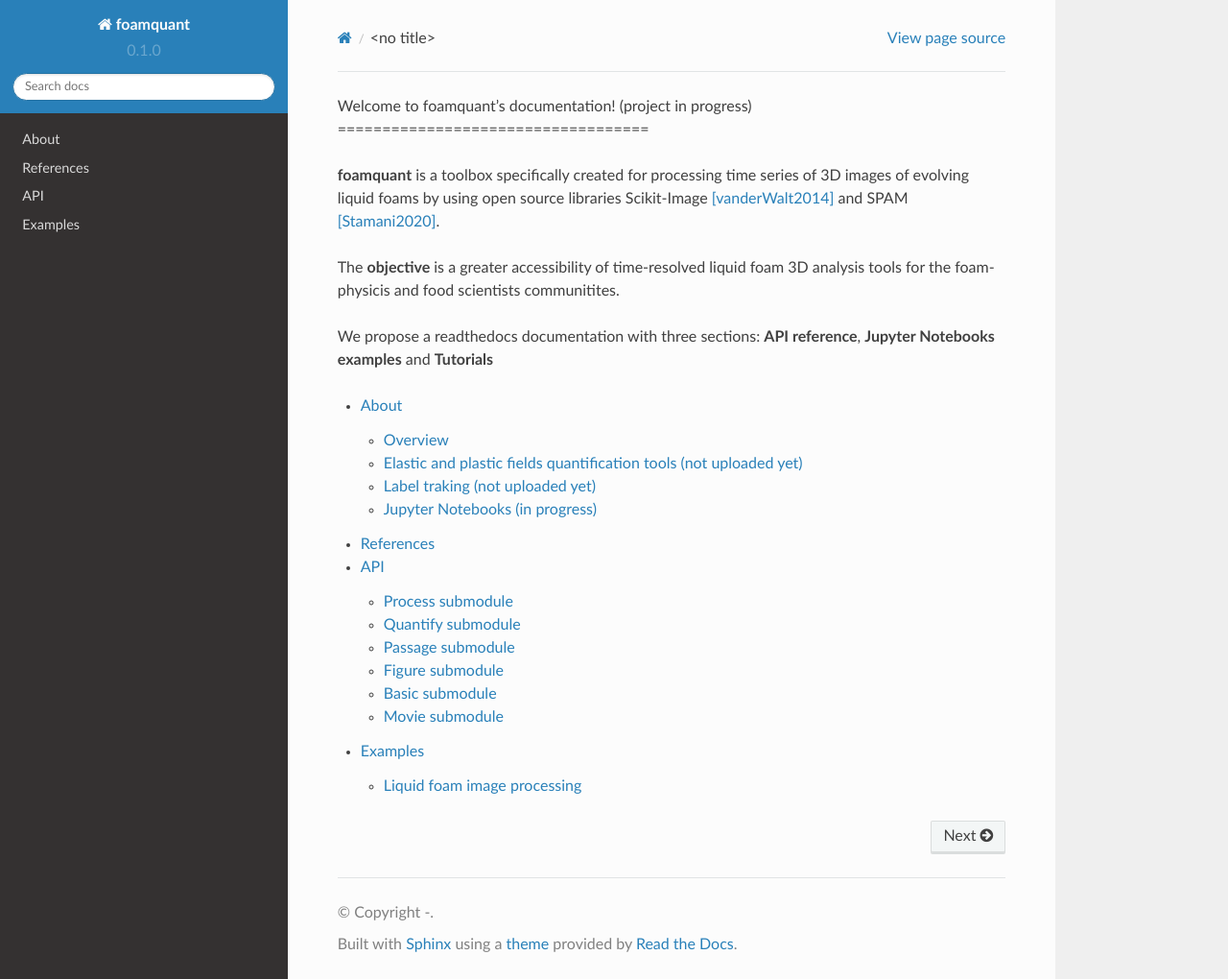
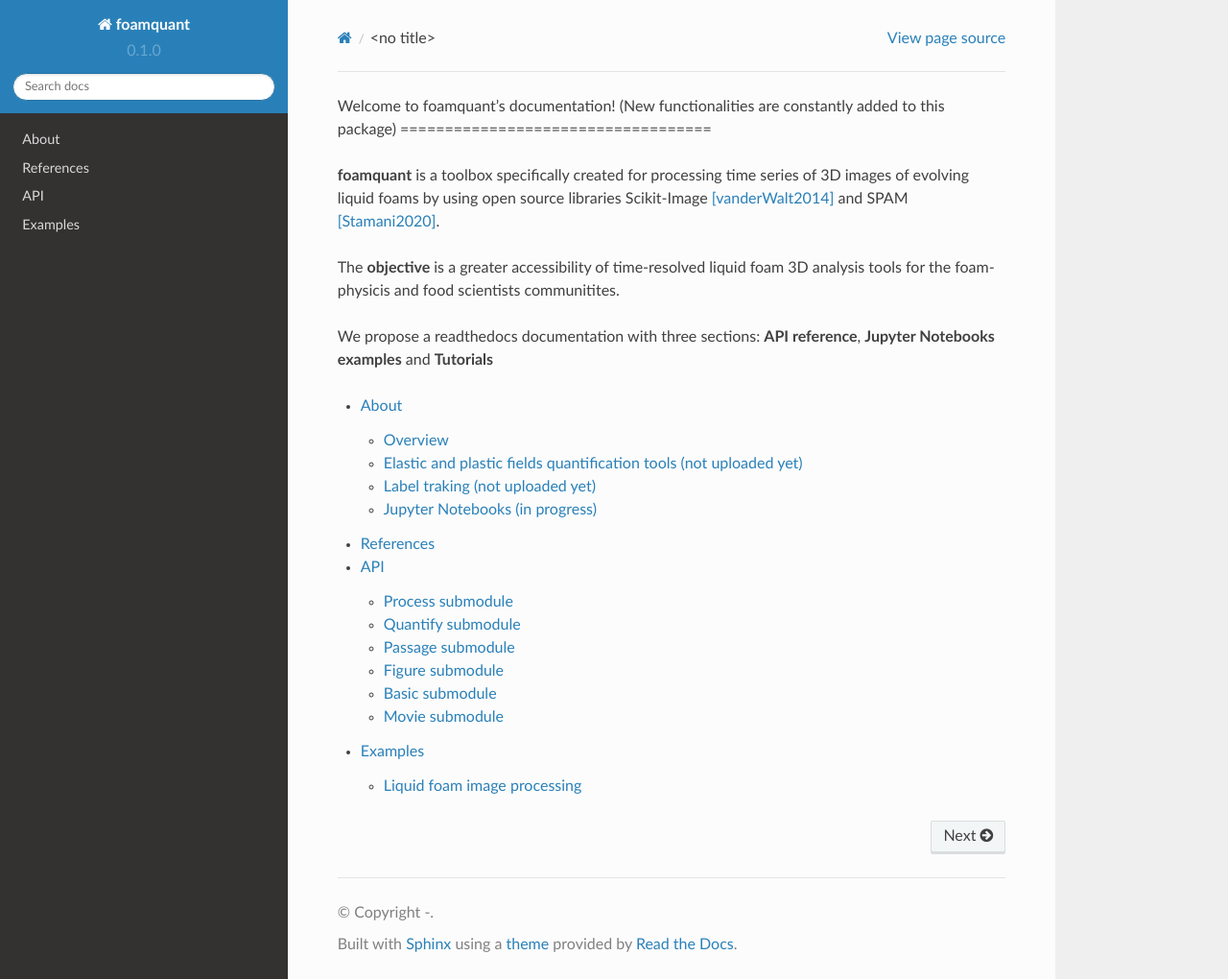
Before and after one commit to floschott/foamquant, a Sphinx documentation site: the page built from docs/source/index.rst, in a window 1280 px wide and 1020 px high. Shown: the whole window at 96% size. Built offline with Sphinx 7.4.7 and the Read the Docs theme 2.0.0, drawn with Linux system fonts in a browser that asks for light colours.

Commit message:
Update index.rst

```diff
--- a/docs/source/index.rst
+++ b/docs/source/index.rst
@@ -1,6 +1,8 @@
 Welcome to foamquant's documentation!
-(project in progress)
+(New functionalities are constantly added to this package)
 ===================================
+
+
 
 **foamquant** is a toolbox specifically created for processing time series of 3D images of evolving liquid foams by using open source libraries Scikit-Image [vanderWalt2014]_ and SPAM [Stamani2020]_.
 
```
